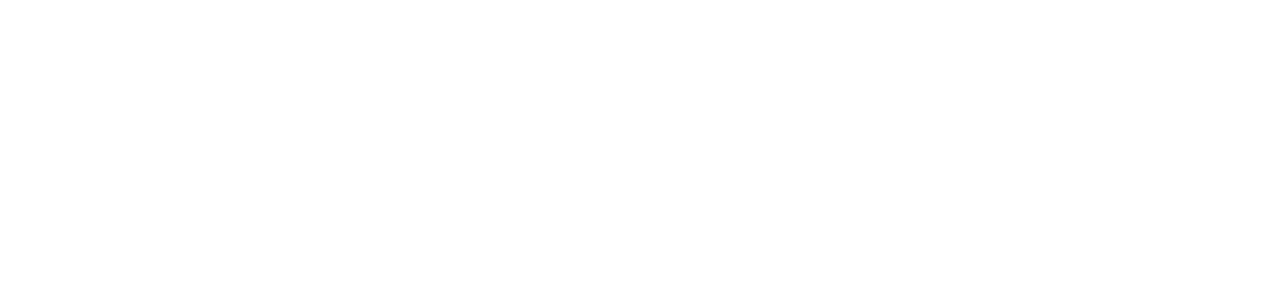
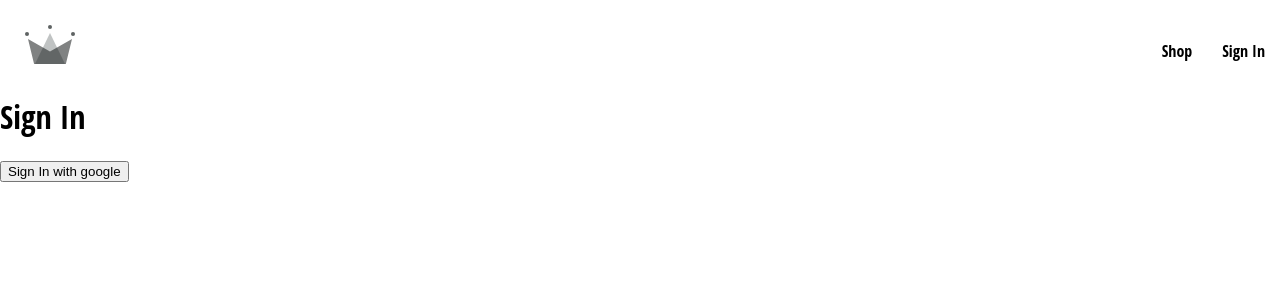
Before and after one commit to phfdonda/crown-store, a React (Create React App) app: page /sign-in in a window 1280 px wide. Before the commit this address had no page. Shown: the top 300 px of the page. Built offline with nearby package versions, Linux system fonts and the light colour scheme.

Commit message:
Add firebase files

```diff
--- a/src/App.js
+++ b/src/App.js
@@ -2,6 +2,7 @@
 import Navigation from "./routes/navigation/Navigation"
 import Home from "./routes/home/Home"
 import Shop from "./routes/home/Shop"
+import SignIn from "./routes/home/SignIn"
 
 function App() {
     return (
@@ -9,6 +10,7 @@
             <Route path="/" element={<Navigation />}>
                 <Route index element={<Home />} />
                 <Route path="shop" element={<Shop />} />
+                <Route path="sign-in" element={<SignIn />} />
             </Route>
         </Routes>
     )
--- /dev/null
+++ b/src/routes/home/SignIn.jsx
@@ -0,0 +1,18 @@
+import { signInWithGooglePopup } from "../../utils/firebase/firebase"
+
+function SignIn() {
+    const logGoogleUser = async () => {
+        const response = await signInWithGooglePopup()
+        console.log(response)
+    }
+
+    return (
+        <>
+            <h1>Sign In</h1>
+            <button onClick={logGoogleUser}>Sign In with google</button>
+        </>
+
+    )
+}
+
+export default SignIn
--- a/src/routes/navigation/Navigation.jsx
+++ b/src/routes/navigation/Navigation.jsx
@@ -11,12 +11,9 @@
                 <ul className="nav_links_container">
                     <li className="nav_link">
                         <Link to="/shop" >Shop</Link>
-                    </li> <li className="nav_link">
-                        <Link to="/shop" >Shop</Link>
-                    </li> <li className="nav_link">
-                        <Link to="/shop" >Shop</Link>
-                    </li> <li className="nav_link">
-                        <Link to="/shop" >Shop</Link>
+                    </li>
+                    <li className="nav_link">
+                        <Link to="/sign-in" >Sign In</Link>
                     </li>
                 </ul>
             </nav>
--- /dev/null
+++ b/src/utils/firebase/firebase.js
@@ -0,0 +1,27 @@
+import { initializeApp } from "firebase/app"
+import {
+    getAuth,
+    signInWithRedirect,
+    signInWithPopup,
+    GoogleAuthProvider,
+} from "firebase/auth"
+
+const firebaseConfig = {
+    apiKey: "AIzaSyDe0eA2XlX5X1slxcrHBudMagK-h-9oVlA",
+    authDomain: "crwn-db-df7b0.firebaseapp.com",
+    projectId: "crwn-db-df7b0",
+    storageBucket: "crwn-db-df7b0.appspot.com",
+    messagingSenderId: "994872965987",
+    appId: "1:994872965987:web:189891c77f19e770ccb156",
+}
+
+const firebaseApp = initializeApp(firebaseConfig)
+
+const provider = new GoogleAuthProvider()
+
+provider.setCustomParameters({
+    prompt: "select_account",
+})
+
+export const auth = getAuth()
+export const signInWithGooglePopup = () => signInWithPopup(auth, provider)
```
